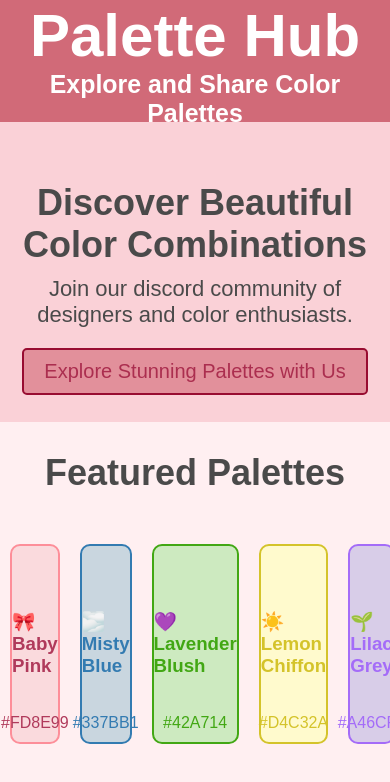
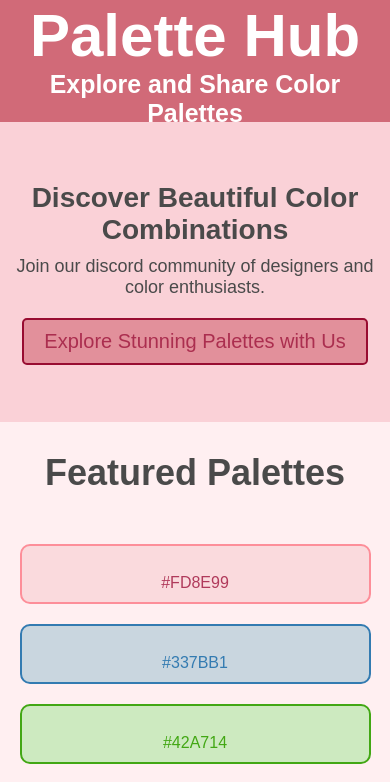
Before and after one commit to SpaceLaikaa/colors-css-project, a plain HTML site: page index.html in a window 390 px wide. Shown: the part 48-830 px from the top of the page. Drawn offline with Linux system fonts and the light colour scheme.

Commit message:
Add responsive mobile layout

```diff
--- a/styles.css
+++ b/styles.css
@@ -248,3 +248,26 @@ footer {
 .lilac {
     color: #a46cf8;
 }
+
+@media (max-width: 768px) {
+    .palettes-container {
+        flex-direction: column;
+        align-items: center;
+    }
+
+    .palette-one, .palette-two, .palette-three, .palette-four, .palette-five {
+        width: 90%;
+        margin: 10px 0;
+    }
+
+    .hero-content h2 {
+        font-size: 28px;
+    }
+
+    .hero-content p {
+        font-size: 18px;
+    }
+    .palette-section h3 {
+        font-size: 0px;
+    }
+}
```
